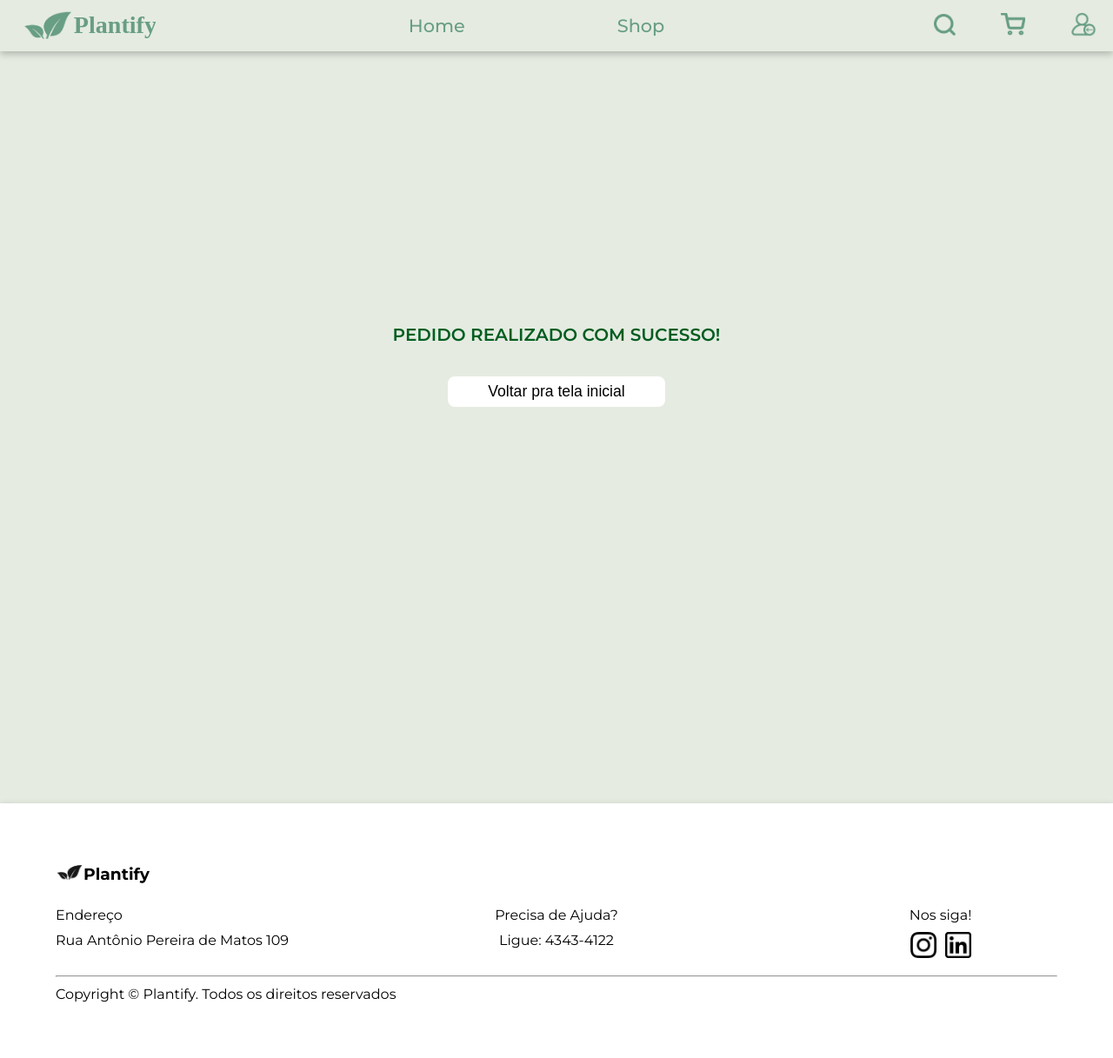
After one commit to yagop-dev/plantify-php-javascript, a PHP site: page /pages/checkout.html in a window 1280 px wide. The commit adds this page. Shown: the whole page at 87% size. Run offline with PHP 8.4, Linux system fonts and the light colour scheme.

Commit message:
Add initial checkout page and update data module styles and structure
- Created checkout.html and checkout.css with layout and styling for purchase flow
- Updated data.html and related CSS for improved alignment and readability
- Minor adjustments to shared styles for consistency across pages

```diff
--- /dev/null
+++ b/assets/css/checkout.css
@@ -0,0 +1,34 @@
+main{
+    height: 100dvh;
+    width: 100%;
+    margin-top: 60px;
+}
+
+.checkout p{
+    font-size: 20px;
+    font-weight: 600;
+    color: #015D20;
+}
+
+.checkout{
+    height: 90%;
+    width: 100%;
+    display: flex;
+    flex-direction: column;
+    font-family: "Montserrat", sans-serif;
+    justify-content: center;
+    align-items: center;
+    text-align: center;
+    gap: 5%;
+}
+
+
+#end-btn{
+    height: 35px;
+    width: 250px;
+    font-size: 1.1rem;
+    border-radius: 8px;
+    border: none;
+    background-color: white;
+    cursor: pointer;
+}
--- a/assets/css/style.css
+++ b/assets/css/style.css
@@ -225,8 +225,12 @@ footer hr{
 
     .logo{
         width: 12%;
-        margin-left: 1%;
+        margin-left: 2%;
         cursor: pointer;
+    }
+
+    #logo-img{
+        width: 60px;
     }
 
     .home-shop{
@@ -243,7 +247,7 @@ footer hr{
     .home-shop-btn{
         height: 100%;
         width: auto;
-        font-size: 1.2rem;
+        font-size: 1.3rem;
         font-family: "Montserrat", sans-serif;
         border: none;
         cursor: pointer;
@@ -266,7 +270,7 @@ footer hr{
         flex-direction: row;
         justify-content: center;
         align-items: center;
-        gap: 15%;
+        gap: 23%;
         background-color: #e5ebe1;
     }
 
@@ -282,19 +286,19 @@ footer hr{
 
     #search-img{
         height: auto;
-        width: 30px;
+        width: 25px;
         margin-bottom: 4px;
     }
 
     #shop-img{
         height: auto;
-        width: 33px;
+        width: 28px;
         margin-top: 1px;
     }
 
     #login-img{
         height: auto;
-        width: 35px;
+        width: 30px;
         margin-top: 1px;
     }
 
--- /dev/null
+++ b/pages/checkout.html
@@ -0,0 +1,87 @@
+<!DOCTYPE html>
+<html lang="en">
+<head>
+    <meta charset="UTF-8">
+    <meta name="viewport" content="width=device-width, initial-scale=1.0">
+    <title>Plantify</title>
+    <link rel="icon" href="../assets/img/plantify_icon_green.png">
+    <link rel="stylesheet" href="../assets/css/style.css">
+    <link rel="stylesheet" href="../assets/css/checkout.css">
+</head>
+<body>
+    <header class="mobile-header">
+        <nav>
+            <img src="../assets/img/nav_icon.png" alt="navigation menu" id="nav-img">
+        </nav>
+        <div class="logo">
+            <img src="../assets/img/plantify_icon_green.png" alt="logo" id="logo-img">
+            <h3>Plantify</h3>
+        </div>
+        <div class="header-buttons">
+            <button class="header-button">
+                <img src="../assets/img/search_icon.png" alt="search button" id="search-img">
+            </button>
+            <button class="header-button">
+                <img src="../assets/img/shop_icon.png" alt="shop button" id="shop-img">
+            </button>
+        </div>
+    </header>
+
+    <header class="desktop-header">
+        <div class="logo">
+            <img src="../assets/img/plantify_icon_green.png" alt="logo" id="logo-img">
+            <h3>Plantify</h3>
+        </div>
+        <div class="home-shop">
+            <button class="home-shop-btn">Home</button>
+            <button class="home-shop-btn">Shop</button>
+        </div>
+        <div class="header-btn-icon">
+            <button class="header-icon">
+                <img src="../assets/img/search_green.png" alt="search button" id="search-img">
+            </button>
+            <button class="header-icon">
+                <img src="../assets/img/cart_green.png" alt="shop button" id="shop-img">
+            </button>
+            <button class="header-icon">
+                <img src="../assets/img/login_green.png" alt="login button" id="login-img">
+            </button>
+        </div>
+    </header>
+
+    <main>
+        <div class="checkout">
+            <p>PEDIDO REALIZADO COM SUCESSO!</p>
+            <button id="end-btn">Voltar pra tela inicial</button>
+        </div>
+    </main>
+
+    <footer>
+        <div class="logo-footer">
+            <img src="../assets/img/plantify_icon_black.png" alt="logo" id="logo-img-footer">
+            <h3>Plantify</h3>
+        </div>
+        <div class="footer-infos">
+            <div class="address-footer">
+                <p class="title">Endereço</p>
+                <p>Rua Antônio Pereira de Matos 109</p>
+            </div>
+            <div class="address-footer" id="support-num">
+                <p class="title">Precisa de Ajuda?</p>
+                <p>Ligue: 4343-4122</p>
+            </div>
+            <div class="address-footer" id="follow-icon">
+                <p class="title">Nos siga!</p>
+                <div class="icon-footer-container">
+                    <img src="../assets/img/instagram_icon.png" class="icon-footer">
+                    <img src="../assets/img/linkedin_icon.png" class="icon-footer">
+                </div>
+            </div>
+        </div>
+        <hr>
+        <p id="copy-mobile">Copyright © Plantify.</p>
+        <p id="copy-desktop">Copyright © Plantify. Todos os direitos reservados</p>
+    </footer>
+
+</body>
+</html>
--- a/pages/data.html
+++ b/pages/data.html
@@ -148,12 +148,14 @@
                 <tr>
                     <td>Rua:</td>
                     <td><input class="address-input"></td>
+                    <td></td>
                     <td>Cidade:</td>
                     <td><input class="address-input"></td>
                 </tr>
                 <tr>
                     <td>Endereço:</td>
                     <td><input class="address-input"></td>
+                    <td></td>
                     <td>CEP:</td>
                     <td><input class="address-input"></td>
                 </tr>
@@ -190,7 +192,7 @@
                         </div>
                     </div>
                     <div class="end-buy">
-                        <button id="buy-button">Finalizar</button>
+                        <button id="buy-btn" href="../pages/checkout.html">Finalizar</button>
                     </div>
                 </div>
             </div>
```
Also changed, not shown: assets/css/data.css (+103 -4 lines).
